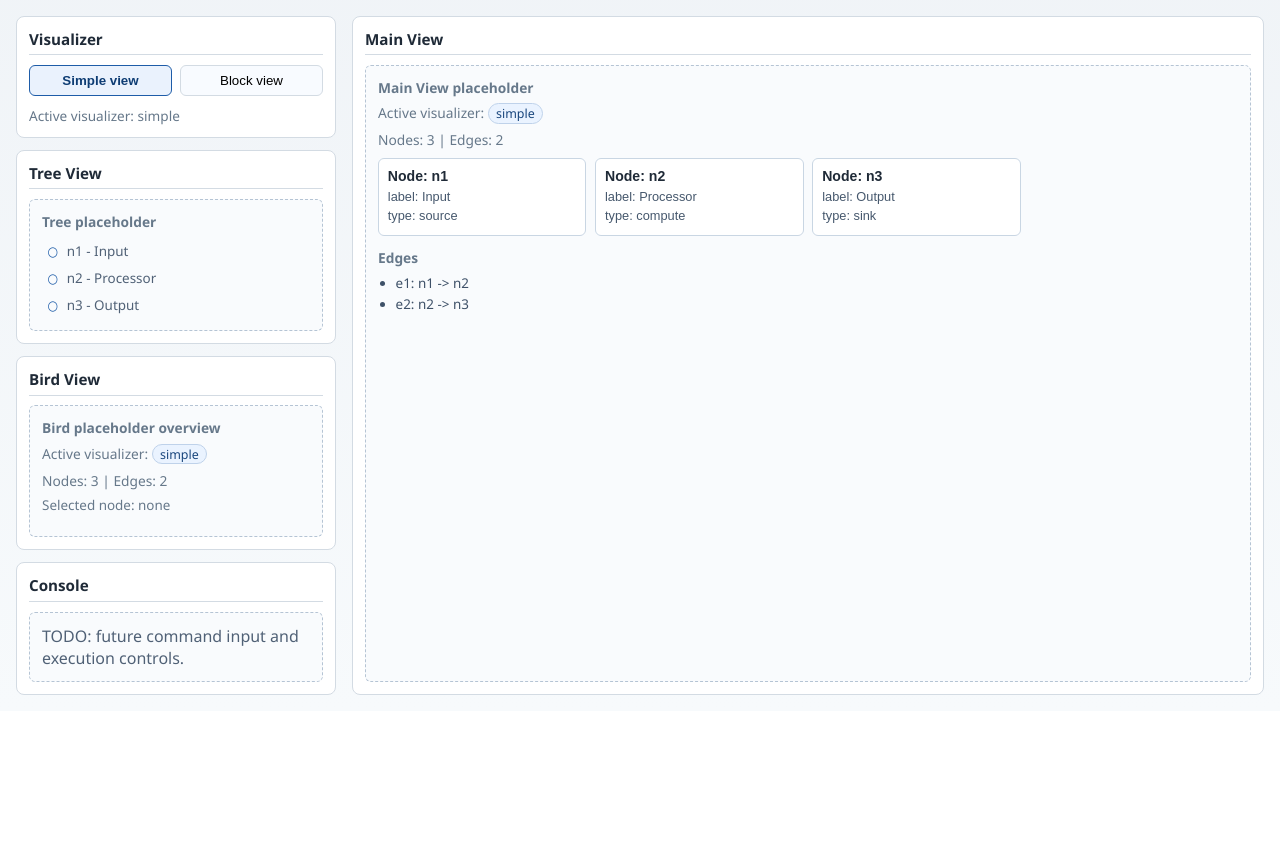
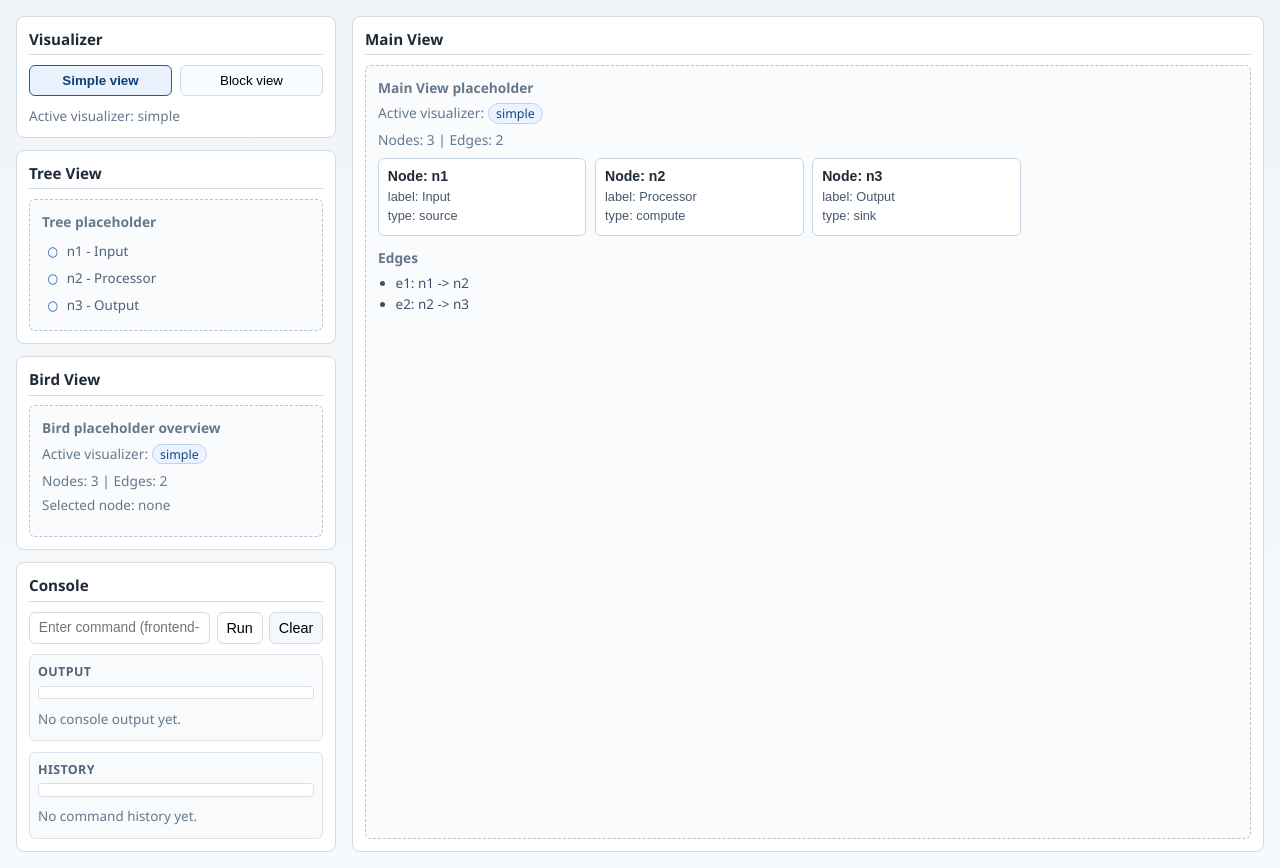
Before and after one commit to ltopic764/graph-visualization-app, a Django app: page / in a window 1280 px wide. Shown: the part 224-1092 px from the top of the page. Before the commit the page ends 919 px from the top, so only its background shows below. Run offline with Django 4.2, Linux system fonts and the light colour scheme.

Commit message:
#23 Implement console panel UI skeleton with input output and history

```diff
--- a/graph_explorer/explorer/templates/explorer/index.html
+++ b/graph_explorer/explorer/templates/explorer/index.html
@@ -82,8 +82,30 @@
 
         <section id="console-panel" class="panel">
             <h2 class="panel-title">Console</h2>
-            <div class="panel-body placeholder-box render-surface">
-                TODO: future command input and execution controls.
+            <div id="console-panel-body" class="panel-body console-panel-body">
+                <div id="console-input-row" class="console-input-row">
+                    <input
+                        id="console-command-input"
+                        class="console-command-input"
+                        type="text"
+                        placeholder="Enter command (frontend-only placeholder)"
+                        aria-label="Console command input"
+                    >
+                    <button id="console-run-button" type="button" class="placeholder-button">Run</button>
+                    <button id="console-clear-button" type="button" class="placeholder-button secondary-button">Clear</button>
+                </div>
+
+                <section class="console-section" aria-label="Console output">
+                    <h3 class="console-section-title">Output</h3>
+                    <div id="console-output" class="console-output" aria-live="polite"></div>
+                    <p id="console-output-empty" class="empty-note">No console output yet.</p>
+                </section>
+
+                <section class="console-section" aria-label="Console history">
+                    <h3 class="console-section-title">History</h3>
+                    <ol id="console-history-list" class="console-history-list"></ol>
+                    <p id="console-history-empty" class="empty-note">No command history yet.</p>
+                </section>
             </div>
         </section>
     </aside>
--- a/graph_explorer/static/css/graph_explorer.css
+++ b/graph_explorer/static/css/graph_explorer.css
@@ -183,6 +183,79 @@ body {
     color: var(--muted);
 }
 
+.console-panel-body {
+    display: flex;
+    flex-direction: column;
+    gap: 0.65rem;
+    min-height: 0;
+}
+
+.console-input-row {
+    display: grid;
+    grid-template-columns: 1fr auto auto;
+    gap: 0.4rem;
+}
+
+.console-command-input {
+    border: 1px solid var(--line);
+    border-radius: 6px;
+    padding: 0.45rem 0.55rem;
+    font-size: 0.86rem;
+    min-width: 0;
+}
+
+.console-section {
+    border: 1px solid #d9e2ec;
+    border-radius: 6px;
+    background: #f8fafc;
+    padding: 0.5rem;
+    display: flex;
+    flex-direction: column;
+    gap: 0.35rem;
+}
+
+.console-section-title {
+    margin: 0;
+    font-size: 0.78rem;
+    font-weight: 700;
+    text-transform: uppercase;
+    letter-spacing: 0.03em;
+    color: #526476;
+}
+
+.console-output,
+.console-history-list {
+    margin: 0;
+    padding: 0.35rem;
+    border: 1px solid #d8e0ea;
+    border-radius: 4px;
+    background: #ffffff;
+    max-height: 120px;
+    overflow: auto;
+}
+
+.console-output-line {
+    margin: 0;
+    font-family: "Consolas", "Courier New", monospace;
+    font-size: 0.8rem;
+    line-height: 1.35;
+    color: #203244;
+    white-space: pre-wrap;
+    word-break: break-word;
+}
+
+.console-history-list {
+    padding-left: 1.5rem;
+}
+
+.console-history-item {
+    font-family: "Consolas", "Courier New", monospace;
+    font-size: 0.8rem;
+    color: #2c4054;
+    margin: 0.12rem 0;
+    word-break: break-word;
+}
+
 .panel-body {
     flex: 1;
     min-height: 0;
@@ -326,4 +399,8 @@ body {
         grid-template-columns: 1fr;
         grid-template-rows: auto auto auto auto;
     }
+
+    .console-input-row {
+        grid-template-columns: 1fr;
+    }
 }
--- a/graph_explorer/static/js/app.js
+++ b/graph_explorer/static/js/app.js
@@ -6,6 +6,7 @@
     // TODO: replace mock data state with platform/API integration payloads.
     const EMPTY_GRAPH = { nodes: [], edges: [] };
     const DEFAULT_FILTER_OPERATOR = "==";
+    const CONSOLE_PLACEHOLDER_OUTPUT = "Command execution is not implemented yet (frontend-only placeholder).";
 
     const state = {
         activeVisualizer: "simple",
@@ -18,6 +19,13 @@
             filterValue: "",
             appliedChips: [],
             nextChipId: 1
+        },
+        consoleUI: {
+            currentInput: "",
+            history: [],
+            outputLines: [],
+            maxHistory: 20,
+            maxOutputLines: 120
         }
     };
 
@@ -169,6 +177,123 @@
             appliedQueryEmpty: document.getElementById("applied-query-empty"),
             searchPreview: document.getElementById("search-preview")
         };
+    }
+
+    function getConsoleElements() {
+        return {
+            commandInput: document.getElementById("console-command-input"),
+            runButton: document.getElementById("console-run-button"),
+            clearButton: document.getElementById("console-clear-button"),
+            output: document.getElementById("console-output"),
+            outputEmpty: document.getElementById("console-output-empty"),
+            historyList: document.getElementById("console-history-list"),
+            historyEmpty: document.getElementById("console-history-empty")
+        };
+    }
+
+    function pushConsoleHistory(command) {
+        state.consoleUI.history.push(command);
+        if (state.consoleUI.history.length > state.consoleUI.maxHistory) {
+            state.consoleUI.history = state.consoleUI.history.slice(-state.consoleUI.maxHistory);
+        }
+    }
+
+    function pushConsoleOutputLine(line) {
+        state.consoleUI.outputLines.push(line);
+        if (state.consoleUI.outputLines.length > state.consoleUI.maxOutputLines) {
+            state.consoleUI.outputLines = state.consoleUI.outputLines.slice(-state.consoleUI.maxOutputLines);
+        }
+    }
+
+    function renderConsole() {
+        const refs = getConsoleElements();
+
+        if (refs.commandInput && refs.commandInput.value !== state.consoleUI.currentInput) {
+            refs.commandInput.value = state.consoleUI.currentInput;
+        }
+
+        if (refs.output) {
+            refs.output.innerHTML = "";
+            state.consoleUI.outputLines.forEach(function (line) {
+                const lineEl = document.createElement("p");
+                lineEl.className = "console-output-line";
+                lineEl.textContent = line;
+                refs.output.appendChild(lineEl);
+            });
+        }
+
+        if (refs.outputEmpty) {
+            refs.outputEmpty.style.display = state.consoleUI.outputLines.length ? "none" : "";
+        }
+
+        if (refs.historyList) {
+            refs.historyList.innerHTML = "";
+            state.consoleUI.history.slice().reverse().forEach(function (command) {
+                const itemEl = document.createElement("li");
+                itemEl.className = "console-history-item";
+                itemEl.textContent = command;
+                refs.historyList.appendChild(itemEl);
+            });
+        }
+
+        if (refs.historyEmpty) {
+            refs.historyEmpty.style.display = state.consoleUI.history.length ? "none" : "";
+        }
+    }
+
+    function handleRunConsoleCommand() {
+        const command = state.consoleUI.currentInput.trim();
+        if (!command) {
+            return;
+        }
+
+        pushConsoleHistory(command);
+        pushConsoleOutputLine(`> ${command}`);
+        pushConsoleOutputLine(CONSOLE_PLACEHOLDER_OUTPUT);
+
+        // TODO: parse and validate supported console commands.
+        // TODO: connect console commands to backend/platform endpoint.
+        // TODO: map command responses to corresponding console UI updates.
+
+        state.consoleUI.currentInput = "";
+        renderConsole();
+    }
+
+    function clearConsoleState() {
+        state.consoleUI.currentInput = "";
+        state.consoleUI.history = [];
+        state.consoleUI.outputLines = [];
+        renderConsole();
+    }
+
+    function bindConsoleControls() {
+        const refs = getConsoleElements();
+        if (!refs.commandInput) {
+            return;
+        }
+
+        refs.commandInput.addEventListener("input", function (event) {
+            state.consoleUI.currentInput = event.target.value;
+        });
+
+        refs.commandInput.addEventListener("keydown", function (event) {
+            if (event.key === "Enter") {
+                event.preventDefault();
+                handleRunConsoleCommand();
+            }
+        });
+
+        if (refs.runButton) {
+            refs.runButton.addEventListener("click", function () {
+                handleRunConsoleCommand();
+            });
+        }
+
+        if (refs.clearButton) {
+            refs.clearButton.addEventListener("click", function () {
+                clearConsoleState();
+            });
+        }
     }
 
     function createAppliedChip(label, type, payload) {
@@ -517,6 +642,7 @@
         syncSelectedNode();
         renderUIState();
         renderToolbarState();
+        renderConsole();
         renderMainView();
         renderTreeView();
         renderBirdView();
@@ -524,6 +650,7 @@
 
     document.addEventListener("DOMContentLoaded", function () {
         bindToolbarControls();
+        bindConsoleControls();
         bindVisualizerTabClicks();
         renderAll();
         loadGraphData();
```
